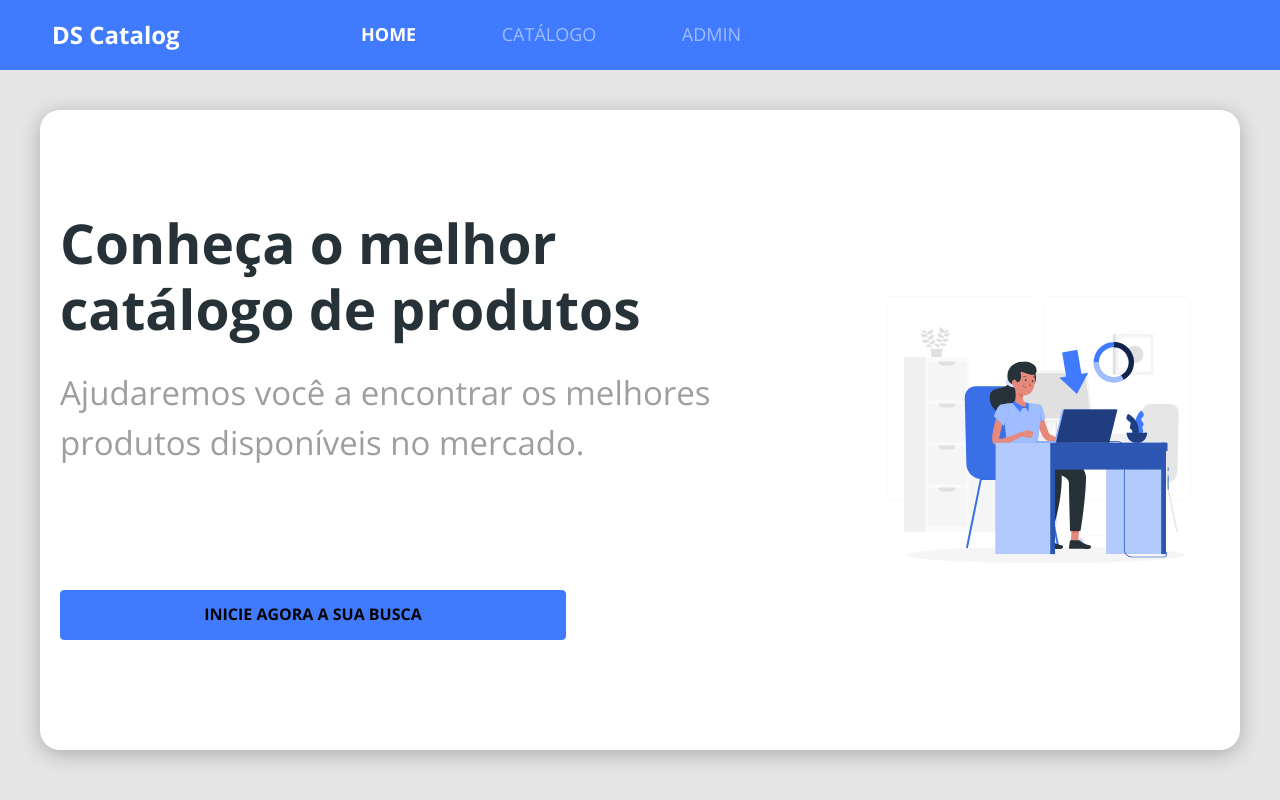
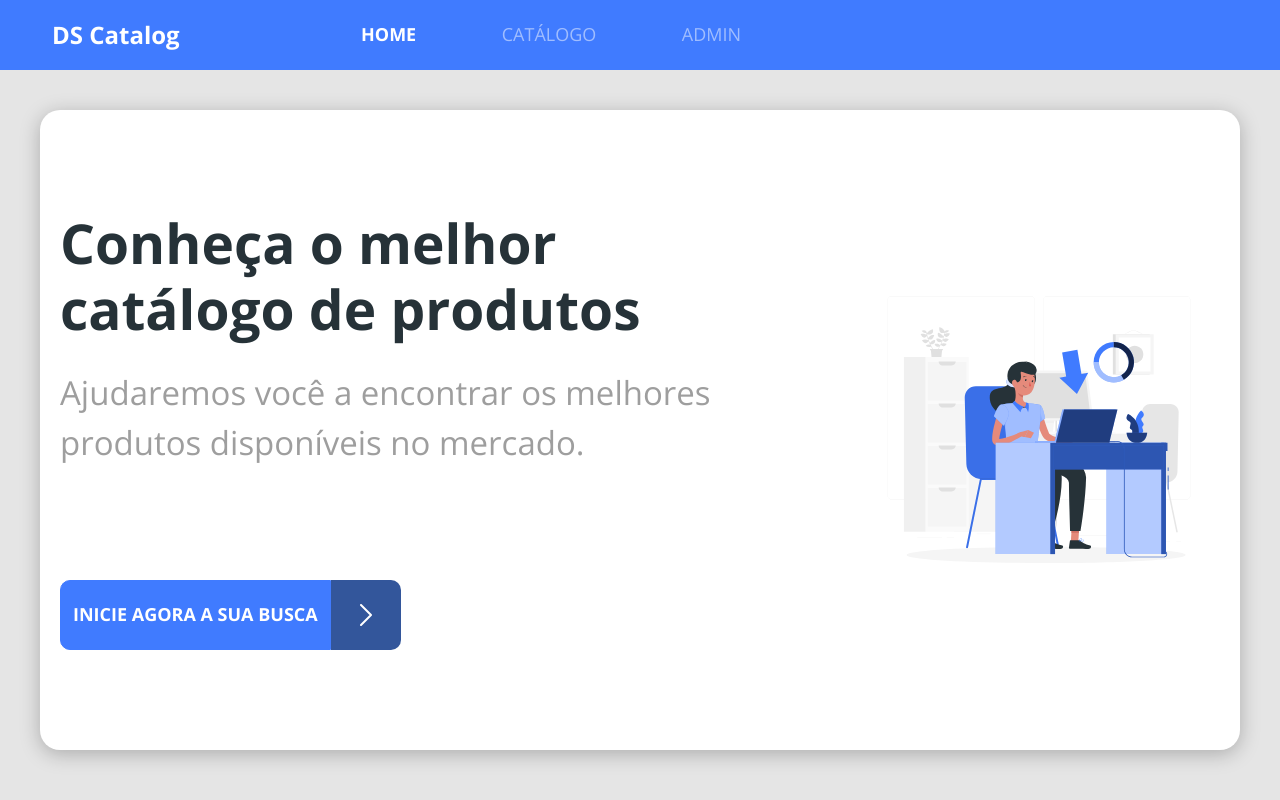
Before and after one commit to renanrosas-zz/dscatalog-bootcamp-devsuperior, a React (Create React App) app in the folder frontweb/: page / in a window 1280 px wide. Built offline with nearby package versions, Linux system fonts and the light colour scheme.

Commit message:
Custom ButtonIcon

```diff
--- a/frontweb/src/components/ButtonIcon/index.tsx
+++ b/frontweb/src/components/ButtonIcon/index.tsx
@@ -1,11 +1,18 @@
 import './styles.css';
+import { ReactComponent as ArrowIcon } from 'assets/images/arrow.svg';
 
 const ButtonIcon = () => {
 
     return (
-        <button className="btn btn-primary btn-icon">
-            <h6>INICIE AGORA A SUA BUSCA</h6>
-        </button>
+        <div className="btn-container">
+                <button className="btn btn-primary btn-icon">
+                    <h6>Inicie agora a sua busca</h6>
+                </button>
+            <div className="btn-icon-container">
+                <ArrowIcon />
+            </div>
+        </div>
+
     );
 }
 
--- a/frontweb/src/components/ButtonIcon/styles.css
+++ b/frontweb/src/components/ButtonIcon/styles.css
@@ -1,3 +1,35 @@
-.btn-icon {
+.btn-icon-container {
+    display: flex;
+    justify-content: center;
+    align-items: center;
+    width: 50px;
     height: 50px;
+    border-radius: 0 10px 10px 0;
+    background-color: #33569B;
 }
+
+.btn-container {
+    display: flex;
+}
+
+.btn h6 {
+    color: #FFF;
+    font-size: 12px;
+    text-transform: uppercase;
+}
+
+.btn-container button {
+    border-radius: 10px 0 0 10px;
+}
+
+@media (min-width: 576px){
+
+    .btn-icon-container {
+        width: 70px;
+        height: 70px;
+    }
+
+    .btn h6 {
+        font-size: 18px;
+    }
+}
--- a/frontweb/src/pages/Home/index.tsx
+++ b/frontweb/src/pages/Home/index.tsx
@@ -12,9 +12,11 @@
                         <h1>Conheça o melhor catálogo de produtos</h1>
                         <p>Ajudaremos você a encontrar os melhores produtos disponíveis no mercado.</p>
                     </div>
-                    <Link to="/products">
-                        <ButtonIcon />
-                    </Link>
+                    <div>
+                        <Link to="/products">
+                            <ButtonIcon />
+                        </Link>
+                    </div>
                 </div>
                 <div className="home-image-container">
                     <MainImage />
--- a/frontweb/src/pages/Home/styles.css
+++ b/frontweb/src/pages/Home/styles.css
@@ -54,10 +54,6 @@
     .home-content-container p {
         width: 506px;
         margin-bottom: 20px;
-    }
-
-    .home-content-container button {
-        width: 506px;
     }
 
     .home-image-container svg {
```
Also changed, not shown: frontweb/src/assets/images/arrow.svg (added).
